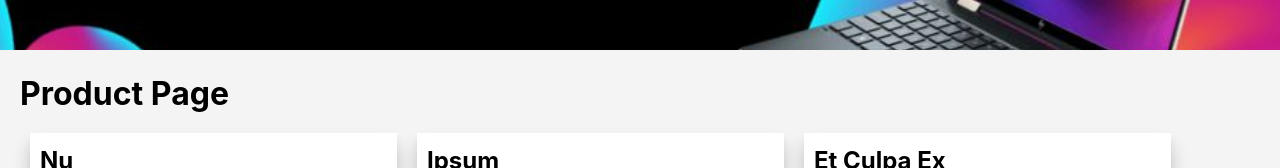
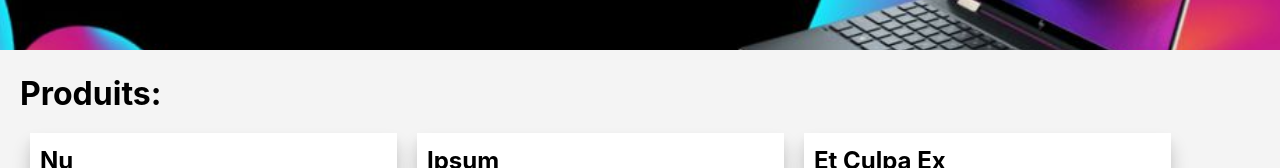
Before and after one commit to edytaskibinska/cartReactRedux, a React (Vite) app: page / in a window 1280 px wide. Shown: the part 220-388 px from the top of the page. Built offline with nearby package versions, Linux system fonts and the light colour scheme.

Commit message:
fixing title

```diff
--- a/src/Pages/ProductListPage/ProductListPage.tsx
+++ b/src/Pages/ProductListPage/ProductListPage.tsx
@@ -16,7 +16,7 @@ const ProductListPage: FC<IProductListPage> = () => {
     <div className="productListPage">
       <Banner alt="banner" src={image} />
       <Box>
-        <Title level={1}>Product page</Title>
+        <Title level={1}>Produits:</Title>
         <LazyScroll<ICartElement>
           items={products}
           component={ProductList}
```
